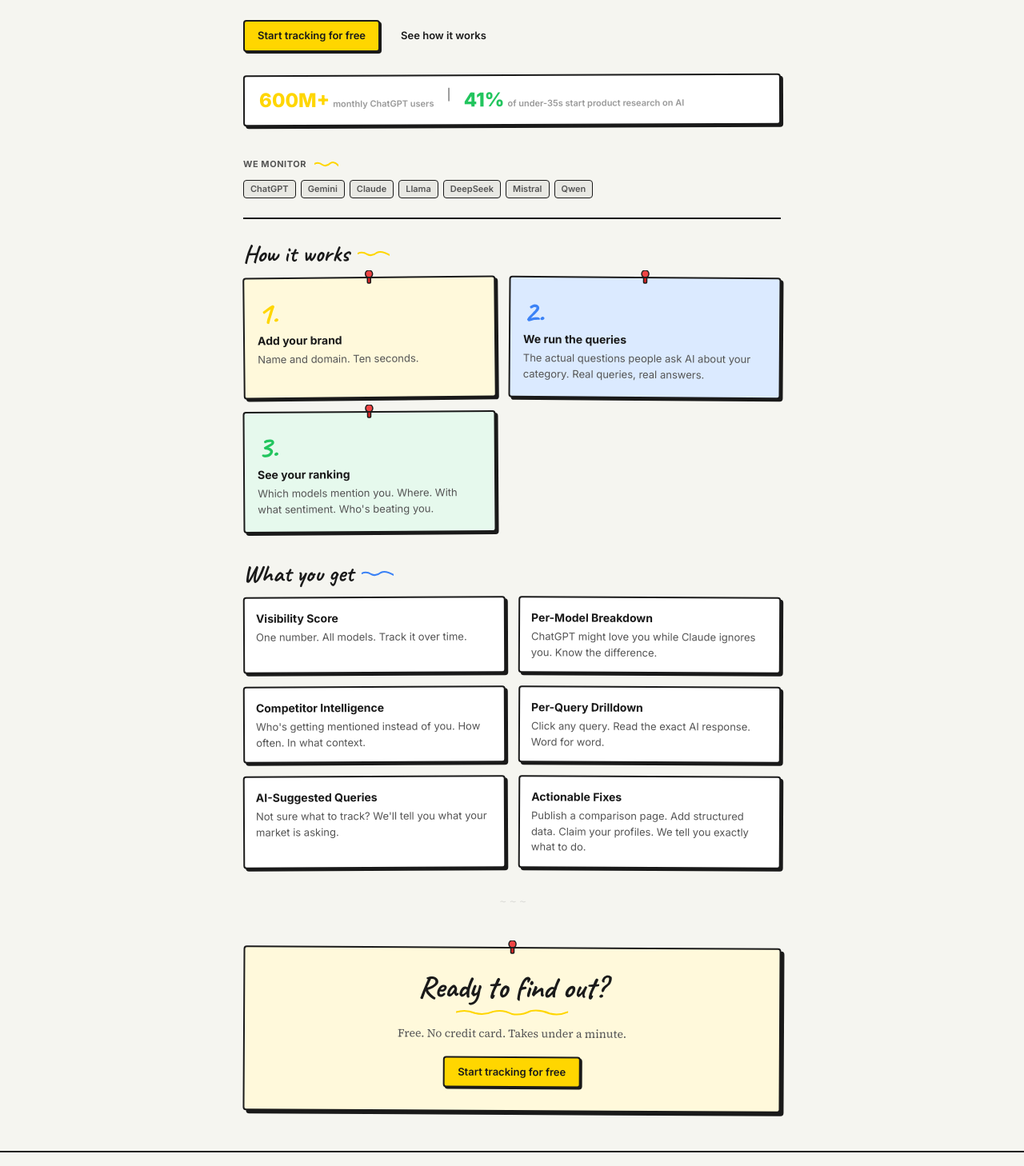
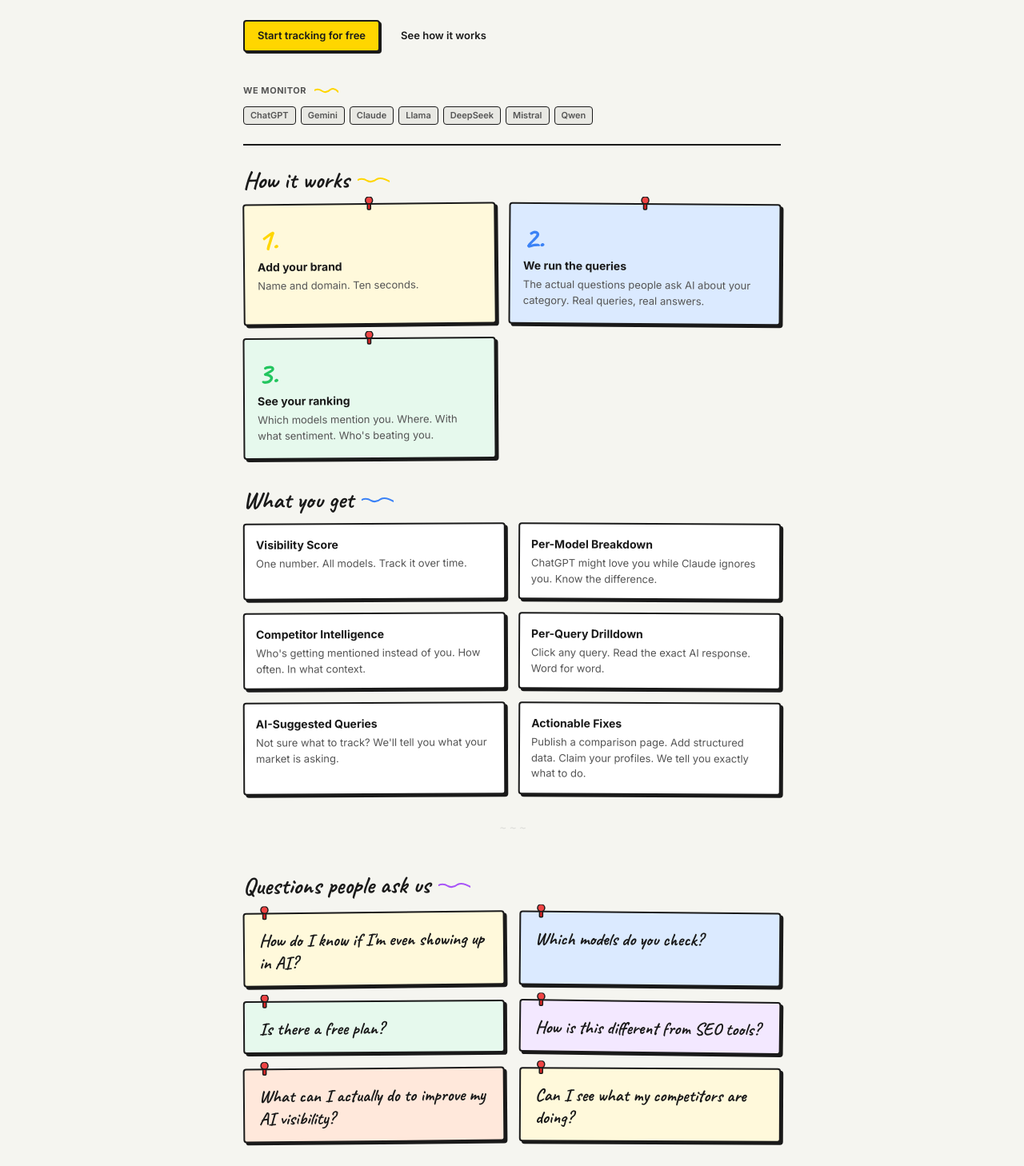
Before and after one commit to getcleanroom-xyz/llmrank, a Next.js app in the folder frontend/: page / in a window 1280 px wide. Shown: the part 365-1823 px from the top of the page at 80% size. Built offline with nearby package versions, Linux system fonts and the light colour scheme; no server answers.

Commit message:
remove stat banner, add bulletin board FAQ with pinned sticky notes, pushpins, scribble dividers

```diff
--- a/frontend/app/globals.css
+++ b/frontend/app/globals.css
@@ -649,3 +649,11 @@ input[type="checkbox"]:not(.native):disabled, input[type="radio"]:not(.native):d
   transform: rotate(0deg) translate(-1px, -1px) !important;
   box-shadow: 4px 4px 0 #1A1A1A, 6px 6px 0 var(--primary) !important;
 }
+
+/* FAQ board card open state */
+.faq-note[open] {
+  box-shadow: 4px 4px 0 #1A1A1A !important;
+}
+.faq-note[open] > summary {
+  border-bottom: 2px solid var(--border);
+}
--- a/frontend/app/page.tsx
+++ b/frontend/app/page.tsx
@@ -96,6 +96,155 @@ const FEATURES = [
     desc: "Publish a comparison page. Add structured data. Claim your profiles. We tell you exactly what to do.",
   },
 ];
+
+const NOTE_COLORS = [
+  { bg: "#FFF9DB", accent: "var(--primary)", rot: "-0.6deg" },
+  { bg: "#DBEAFF", accent: "#3B82F6", rot: "0.5deg" },
+  { bg: "#E6F9ED", accent: "#22C55E", rot: "-0.4deg" },
+  { bg: "#F3E8FF", accent: "#A855F7", rot: "0.7deg" },
+  { bg: "#FFE8DB", accent: "#F97316", rot: "-0.5deg" },
+  { bg: "#FFF9DB", accent: "var(--primary)", rot: "0.3deg" },
+];
+
+const Q_AND_A = [
+  {
+    q: "How do I know if I'm even showing up in AI?",
+    a: "Run a scan. Pick a few questions your customers actually ask, and we'll check every major AI model for whether you're mentioned, where, with what sentiment. You'll know in minutes.",
+  },
+  {
+    q: "Which models do you check?",
+    a: "ChatGPT (GPT-4o), Gemini, Claude, Llama 3.3, DeepSeek, Mistral, Qwen. We add new ones as they get traction.",
+  },
+  {
+    q: "Is there a free plan?",
+    a: "500 free credits when you sign up. That covers several full scans. No card needed. Pay only if you need more.",
+  },
+  {
+    q: "How is this different from SEO tools?",
+    a: "SEO tools track Google. This tracks AI models. Different thing. When someone asks ChatGPT for recommendations, your Google rank doesn't come up. Your training data presence does.",
+  },
+  {
+    q: "What can I actually do to improve my AI visibility?",
+    a: "Structured data on your site. Getting mentioned in the sources AI trains on. Publishing comparison pages. We'll tell you exactly what to do based on your gaps.",
+  },
+  {
+    q: "Can I see what my competitors are doing?",
+    a: "Built in. Every scan auto-detects competing brands in the AI responses. You'll know who's getting mentioned instead of you and how often.",
+  },
+];
+
+const faqStructuredData = {
+  "@context": "https://schema.org",
+  "@type": "FAQPage",
+  mainEntity: Q_AND_A.map((f) => ({
+    "@type": "Question",
+    name: f.q,
+    acceptedAnswer: {
+      "@type": "Answer",
+      text: f.a,
+    },
+  })),
+};
+
+function FAQBoard() {
+  return (
+    <section style={{ paddingBottom: 40 }}>
+      <div style={{ display: "flex", alignItems: "center", gap: 10, marginBottom: 18 }}>
+        <h2
+          style={{
+            fontFamily: "var(--font-hand), Caveat, cursive",
+            fontSize: "clamp(24px, 3.5vw, 30px)",
+            fontWeight: 700,
+            margin: 0,
+            lineHeight: 1,
+            transform: "rotate(-0.4deg)",
+          }}
+        >
+          Questions people ask us
+        </h2>
+        <svg width="40" height="10" viewBox="0 0 40 10" fill="none">
+          <path d="M0 5 Q6 2 12 6 Q18 9 24 4 Q30 1 40 7" stroke="#A855F7" strokeWidth="2" strokeLinecap="round" fill="none" />
+        </svg>
+      </div>
+
+      {/* Bulletin board container */}
+      <div
+        style={{
+          display: "grid",
+          gridTemplateColumns: "repeat(auto-fill, minmax(280px, 1fr))",
+          gap: 18,
+        }}
+      >
+        {Q_AND_A.map((item, i) => {
+          const c = NOTE_COLORS[i % NOTE_COLORS.length];
+
+          return (
+            <details
+              key={i}
+              className="faq-note"
+              style={{
+                background: c.bg,
+                border: "2px solid var(--border)",
+                borderRadius: "var(--radius)",
+                boxShadow: "3px 3px 0 #1A1A1A",
+                transform: `rotate(${c.rot})`,
+                transition: "transform 0.15s, box-shadow 0.15s",
+                cursor: "default",
+                position: "relative",
+              }}
+            >
+              <summary
+                style={{
+                  padding: "16px 18px 14px",
+                  cursor: "pointer",
+                  listStyle: "none",
+                  outline: "none",
+                }}
+              >
+                <svg width="18" height="22" viewBox="0 0 18 22" fill="none" style={{ position: "absolute", top: -10, left: 16, zIndex: 2 }}>
+                  <ellipse cx="9" cy="4.5" rx="4.5" ry="4.5" fill="#EF4444" stroke="#1A1A1A" strokeWidth="1.5" />
+                  <rect x="7" y="9" width="4" height="7" rx="1" fill="#DC2626" stroke="#1A1A1A" strokeWidth="1.5" />
+                </svg>
+                <div
+                  style={{
+                    fontFamily: "var(--font-hand), Caveat, cursive",
+                    fontSize: "clamp(18px, 2.5vw, 22px)",
+                    fontWeight: 700,
+                    lineHeight: 1.25,
+                    marginTop: 4,
+                  }}
+                >
+                  {item.q}
+                </div>
+              </summary>
+
+              <div
+                style={{
+                  padding: "0 18px 16px",
+                  fontSize: 13,
+                  color: "var(--text-secondary)",
+                  lineHeight: 1.6,
+                  fontFamily: "var(--font-serif), Georgia, serif",
+                }}
+              >
+                <svg width="100%" height="6" viewBox="0 0 120 6" preserveAspectRatio="none" style={{ display: "block", marginBottom: 10 }}>
+                  <path
+                    d="M0 3 Q8 0 16 4 Q24 6 32 2 Q40 0 48 5 Q56 6 64 2 Q72 0 80 4 Q88 6 96 2 Q104 0 112 4 Q120 3 120 2"
+                    fill="none"
+                    stroke={c.accent}
+                    strokeWidth="1.5"
+                    strokeLinecap="round"
+                  />
+                </svg>
+                {item.a}
+              </div>
+            </details>
+          );
+        })}
+      </div>
+    </section>
+  );
+}
 
 const structuredData = {
   "@context": "https://schema.org",
@@ -198,32 +347,6 @@ export default function HomePage() {
           <div style={{ display: "flex", gap: 8, flexWrap: "wrap" }}>
             <LandingCTA variant="primary" />
             <LandingCTA variant="secondary" />
-          </div>
-
-          {/* Stat banner */}
-          <div
-            style={{
-              marginTop: 28,
-              display: "flex",
-              gap: 16,
-              flexWrap: "wrap",
-              background: "var(--surface)",
-              border: "2px solid var(--border)",
-              borderRadius: "var(--radius)",
-              padding: "12px 18px",
-              boxShadow: "3px 3px 0 #1A1A1A",
-              transform: "rotate(-0.2deg)",
-            }}
-          >
-            <div style={{ fontFamily: "var(--font-sans), Inter, sans-serif" }}>
-              <span style={{ fontSize: 24, fontWeight: 800, color: "var(--primary)" }}>600M+</span>
-              <span style={{ fontSize: 11, color: "var(--text-muted)", marginLeft: 4, fontWeight: 600 }}>monthly ChatGPT users</span>
-            </div>
-            <div style={{ color: "var(--text-muted)", fontWeight: 700, fontSize: 14 }}>|</div>
-            <div style={{ fontFamily: "var(--font-sans), Inter, sans-serif" }}>
-              <span style={{ fontSize: 24, fontWeight: 800, color: "#22C55E" }}>41%</span>
-              <span style={{ fontSize: 11, color: "var(--text-muted)", marginLeft: 4, fontWeight: 600 }}>of under-35s start product research on AI</span>
-            </div>
           </div>
         </header>
 
@@ -342,6 +465,9 @@ export default function HomePage() {
           </div>
         </section>
 
+        {/* Q&A - Bulletin board of sticky notes */}
+        <FAQBoard />
+
         {/* Bottom CTA */}
         <section style={{ paddingBottom: 48 }}>
           <div
```
